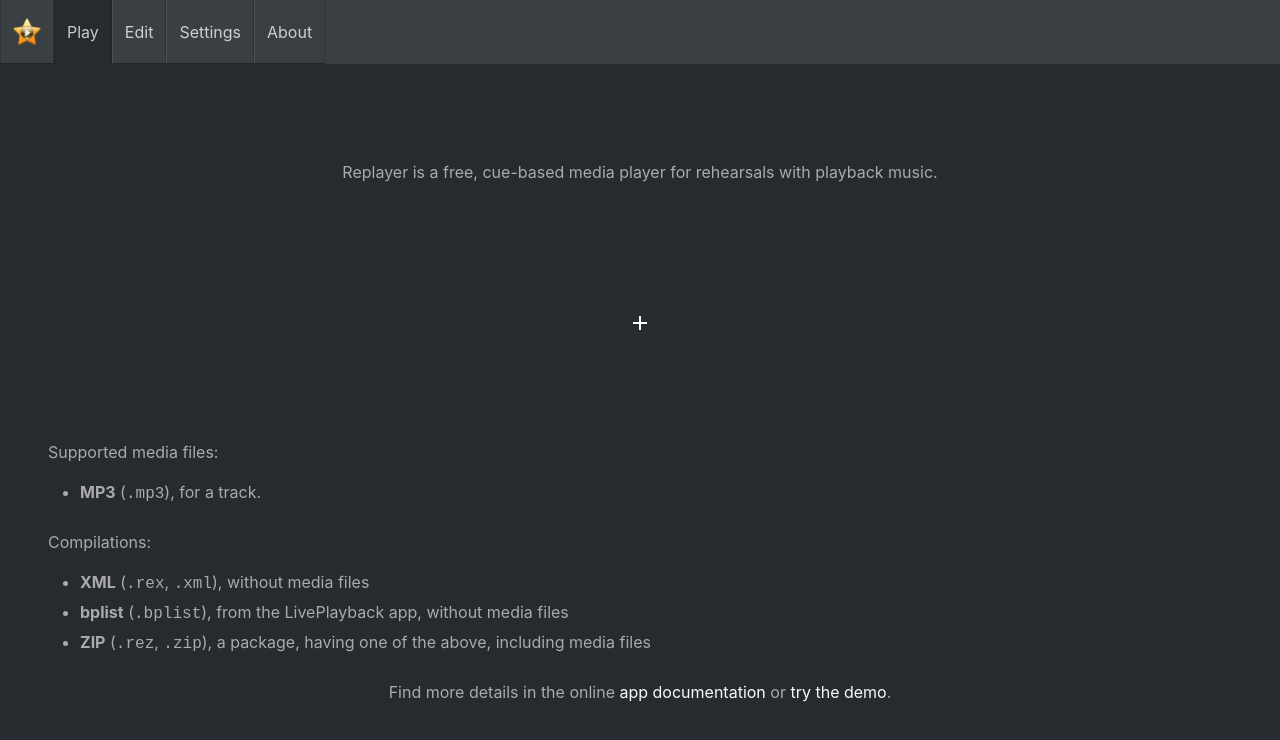
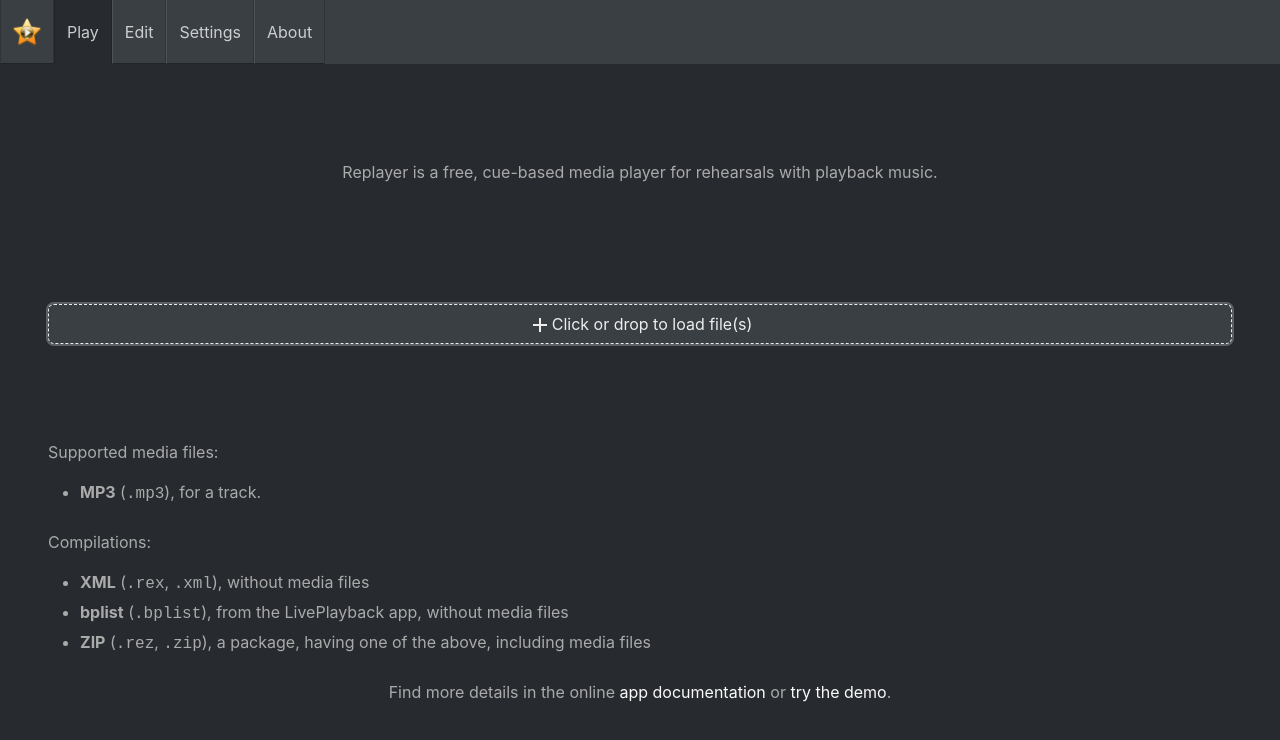
Before and after one commit to suterma/replayer-pwa, a Vue app: page /#/play in a window 1280 px wide. Shown: the top 740 px of the page. Built offline with nearby package versions, Linux system fonts and the light colour scheme; what outfront would draw is missing.

Commit message:
emulate the watch for is expanded for the media zone

```diff
--- a/src/views/Play.vue
+++ b/src/views/Play.vue
@@ -55,8 +55,12 @@ export default defineComponent({
     data() {
         return {
             /** Whether the media drop zone is displayed in the expanded state */
-            isExpanded: false,
+            isExpanded: true,
         };
+    },
+    beforeMount() {
+        //Immediately apply the hasCompilation watch with the current state. (Emulates the "immediate watch" from vue2 in the options API)
+        this.isExpanded = !this.hasCompilation;
     },
     watch: {
         /** When the compilation loads or closes, update the media loader expansion accordingly
```
